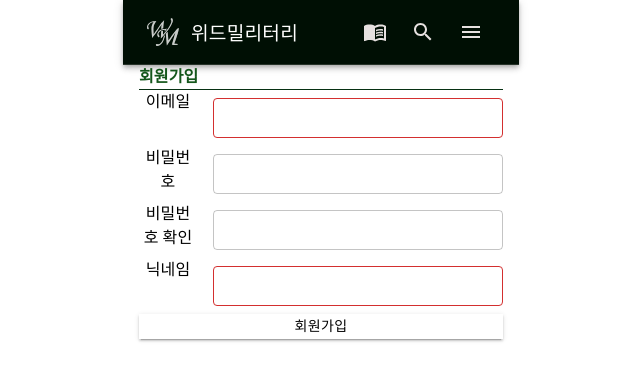
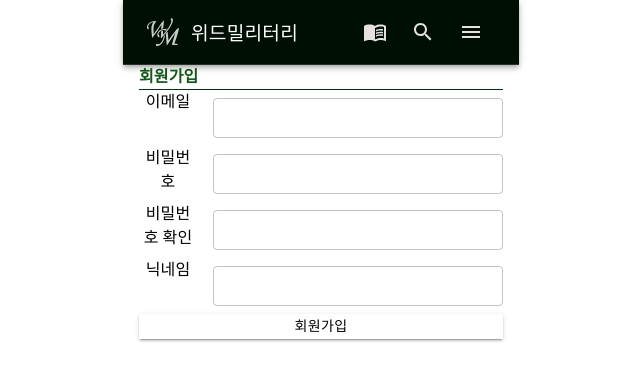
Before and after one commit to osamhack2021/Web-App-With-Military, a React (Create React App) app in the folder WEB/frontend/: page /register in a window 1280 px wide. Shown: the top 380 px of the page, without its empty margins (319-959 px from the left). Built offline with nearby package versions, Linux system fonts and the light colour scheme.

Commit message:
코드 수정

```diff
--- a/WEB/frontend/src/components/landing/LandingTemplate.jsx
+++ b/WEB/frontend/src/components/landing/LandingTemplate.jsx
@@ -12,12 +12,11 @@ const LandingTemplate = ({children}) => {
         width: '100vw',
         height: '100vh',
         color: "white",
-        padding: "1rem",
         position: "relative"
       });
     return(
         <StyledBox>
-            <Box sx={{display:'flex', mb:"25vh"}}>
+            <Box sx={{display:'flex', pt: "1rem", pl: "1rem", mb:"25vh"}}>
                 <WhiteLogo width='3rem' height='3rem' />
                 <Box sx={{pt: 1.3, ml: 2}}>
                     <Typography variant="h5"
--- a/WEB/frontend/src/components/login/LoginForm.jsx
+++ b/WEB/frontend/src/components/login/LoginForm.jsx
@@ -21,7 +21,6 @@ const AuthInput = (props) => {
 
 const LoginForm = ({form, onChange, onSubmit, error}) => {
     const {email, password} = form;
-
     return(
         <form onSubmit={onSubmit}>
             <TextField
--- a/WEB/frontend/src/components/register/RegisterForm.jsx
+++ b/WEB/frontend/src/components/register/RegisterForm.jsx
@@ -2,15 +2,11 @@ import React, { useState } from 'react';
 import {InputLabel, Button, TextField, Typography } from '@mui/material';
 import { Grid, Box } from "@material-ui/core";
 const RegisterForm = ({form, onChange, onSubmit, error}) => {
-  const {email, password, userName} = form;
-  const [confirmPassword, setConfirmPassword] = useState('');
-
-  const onConfirmPasswordHandler = (event) => {
-    setConfirmPassword(event.currentTarget.value)
-  }
+  const {email, password, confirmPassword, userName} = form;
 
   return(
     <>
+      <form onSubmit={onSubmit}>
         <Box sx={{
           display:"flex",
           textAlign: "center",
@@ -30,8 +26,8 @@ const RegisterForm = ({form, onChange, onSubmit, error}) => {
             sx={{ my: 1 }}
             value={email}
             onChange={onChange}
-          error={error}
-          helperText={error.email?"이미 사용중인 이메일입니다":false}
+            //error={error}
+            //helperText={error.email?"이미 사용중인 이메일입니다":false}
           />
         </Box>
 
@@ -72,9 +68,7 @@ const RegisterForm = ({form, onChange, onSubmit, error}) => {
             required
             sx={{ my: 1 }}
             value={confirmPassword}
-          onChange={onConfirmPasswordHandler}
-          //error={error}
-          helperText={/*비밀번호 비교하는 함수*/false?"비밀번호가 일치하지 않습니다.":false}
+            onChange={onChange}
           />
         </Box>
         <Box sx={{
@@ -95,11 +89,10 @@ const RegisterForm = ({form, onChange, onSubmit, error}) => {
             sx={{ my: 1 }}
             value={userName}
             onChange={onChange}
-          error={error}
-          helperText={error.userName?"이미 사용중인 닉네임입니다":false}
+            //error={error}
+            //helperText={error.userName?"이미 사용중인 닉네임입니다":false}
           />
         </Box>
-
         <Button
           type="submit"
           fullWidth
@@ -108,7 +101,7 @@ const RegisterForm = ({form, onChange, onSubmit, error}) => {
         >
           회원가입
         </Button>
-
+      </form>
     </>
   )
 }
--- a/WEB/frontend/src/components/register/RegisterTemplate.jsx
+++ b/WEB/frontend/src/components/register/RegisterTemplate.jsx
@@ -1,5 +1,5 @@
 import React from 'react';
-import {Container, Typography} from '@mui/material';
+import {Container, Typography, Button} from '@mui/material';
 import { Box } from "@material-ui/core";
 import { styled } from '@material-ui/core/styles';
 import NavBar from '../common/navigation/NavBar';
@@ -18,7 +18,6 @@ const RegisterTemplate = ({children}) => {
                 p: 0
             }}>
                 <NavBar />
-
                 <Box sx={{ px: 2 }}>
                     <Box style={{
                         borderBottom: "1px solid #073113"
@@ -27,8 +26,9 @@ const RegisterTemplate = ({children}) => {
                             회원가입
                         </StyledTypography>
                     </Box>
-                    {/* RegisterForm */}
-                    {children}
+
+                    {children}{/* RegisterForm */}
+
                 </Box>
 
             </Container>
--- a/WEB/frontend/src/index.js
+++ b/WEB/frontend/src/index.js
@@ -8,12 +8,13 @@ import {createStore, applyMiddleware} from 'redux';
 import {composeWithDevTools} from 'redux-devtools-extension';
 import ReduxThunk from 'redux-thunk';
 import rootReducer from './modules';
-//import promiseMiddleware from 'redux-promise';
-
 import {ThemeProvider} from '@mui/material/styles';
 import theme from './lib/styles/theme';
-const store = createStore(rootReducer, composeWithDevTools(applyMiddleware(ReduxThunk)));
-//const store = createStore(rootReducer, composeWithDevTools(applyMiddleware(promiseMiddleware, ReduxThunk)));
+
+import promiseMiddleware from 'redux-promise';
+const store = createStore(rootReducer, composeWithDevTools(applyMiddleware(promiseMiddleware, ReduxThunk)));
+
+//const store = createStore(rootReducer, composeWithDevTools(applyMiddleware(ReduxThunk)));
 ReactDOM.render(
   <Provider store={store}>
     <BrowserRouter>
--- a/WEB/frontend/src/lib/api/userAuth.js
+++ b/WEB/frontend/src/lib/api/userAuth.js
@@ -3,3 +3,7 @@ import client from './client';
 export const login = ({email, password}) =>{
     return client.post('/users/login', {email, password})
 }
+
+export const register = ({email, password, userName}) =>{
+    return client.post('/users/register', {email, password, userName})
+}
--- a/WEB/frontend/src/modules/userAuth.js
+++ b/WEB/frontend/src/modules/userAuth.js
@@ -1,8 +1,8 @@
 import { createAction, handleActions } from "redux-actions";
 import {login as loginApi} from '../lib/api/userAuth';
+import {register as registerApi} from '../lib/api/userAuth';
 
-
-// hoc 사용시 사용할 코드
+// hoc 사용시 사용할 코드?
 import axios from 'axios';
 import {
     LOGIN_USER,
@@ -21,6 +21,7 @@ export function auth() {
 //------------------------
 
 const LOGIN = 'auth/LOGIN'
+const REGISTER = 'auth/RESIGER'
 
 /*
 export const login = createAction(LOGIN, async formData => {
@@ -54,6 +55,25 @@ export const login = formData => async dispatch => {
     };
     dispatch({
         type: LOGIN,
+        payload: data
+    })
+    return data;
+}
+
+export const register = formData => async dispatch => {
+    const res = await registerApi(formData);
+    if(res.status!==200){
+        const data = {
+            success: false,
+            registerFailure: res.data.registerFailure
+        }
+    }
+    const data =  {
+        success: true,
+        userData: res.data.user
+    };
+    dispatch({
+        type: REGISTER,
         payload: data
     })
     return data;
--- a/WEB/frontend/src/pages/RegisterPage.jsx
+++ b/WEB/frontend/src/pages/RegisterPage.jsx
@@ -3,16 +3,18 @@ import { withRouter } from 'react-router-dom';
 import { useDispatch } from 'react-redux';
 import RegisterForm from '../components/register/RegisterForm';
 import RegisterTemplate from '../components/register/RegisterTemplate';
+import {register} from '../modules/userAuth';
 
 const RegisterPage = ({history}) => {
     const dispatch = useDispatch();
     //error 행
-    const error={email: false, password: false ,userName: false};
+    const error={email: false, userName: false};
 
 
     const [form, setForm] = useState({
         email: '',
         password: '',
+        confirmPassword: '',
         userName:''
     });
 
@@ -28,22 +30,25 @@ const RegisterPage = ({history}) => {
     const onSubmit = e => {
         e.preventDefault();
 
+        if (form.password !== form.confirmPassword) {
+            return alert('비밀번호가 일치하지 않습니다.')
+        }
+
         let formData = {
             email: form.email,
             password: form.password,
             userName: form.userName
         }
+
+        dispatch(register(formData))
+        .then(response => {
+            if (response.success) {
+                history.push("/login")
+            } else {
+                alert("Failed to sign up")
+            }
+        })
     }
-
-    // dispatch(register(formData))
-    //     .then(response => {
-    //         if (response.success) {
-    //             history.push("/login")
-    //         } else {
-    //             alert("Failed to sign up")
-    //         }
-    //     })
-
 
     return (
         <RegisterTemplate>
```
Also changed, not shown: WEB/frontend/src/setupProxy.js (added, +11 -0 lines), 1 other file (tests, documents, lock files or other folders). Lines whose indentation alone changed are shown as unchanged.
